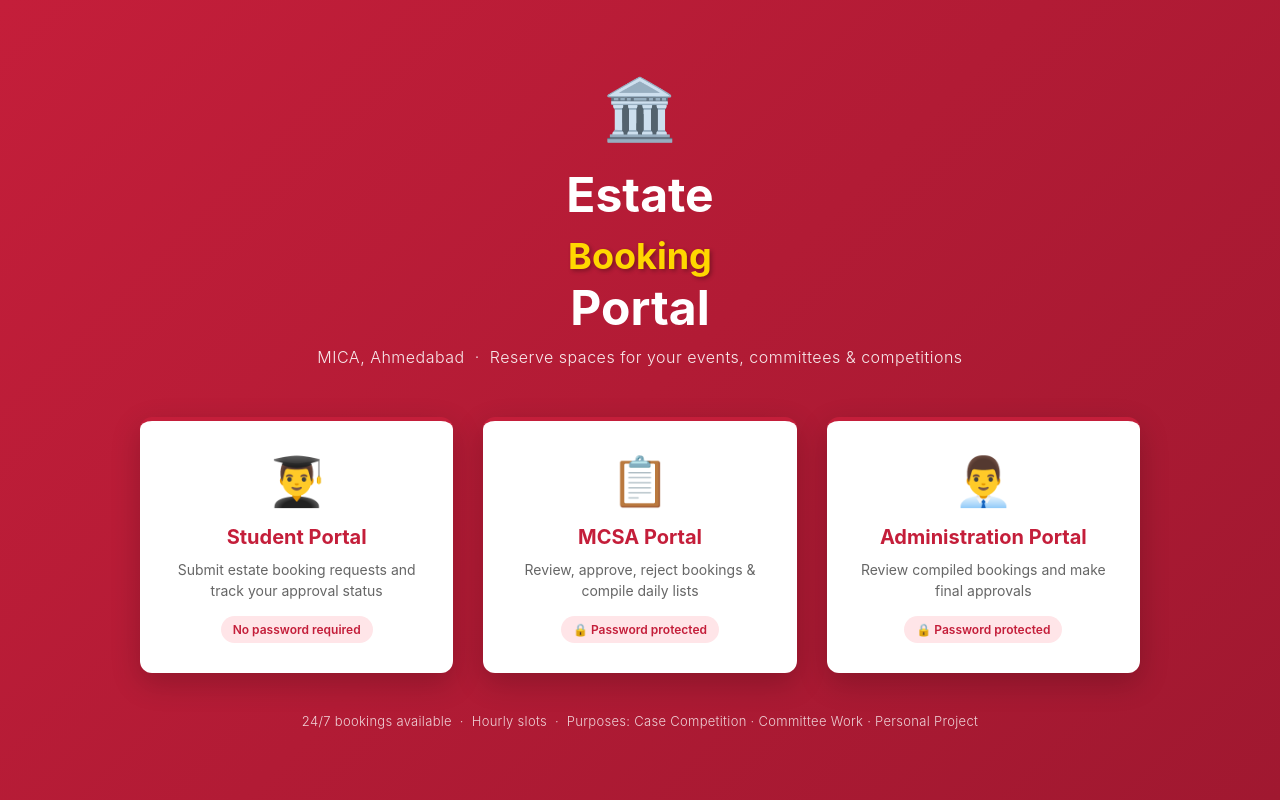
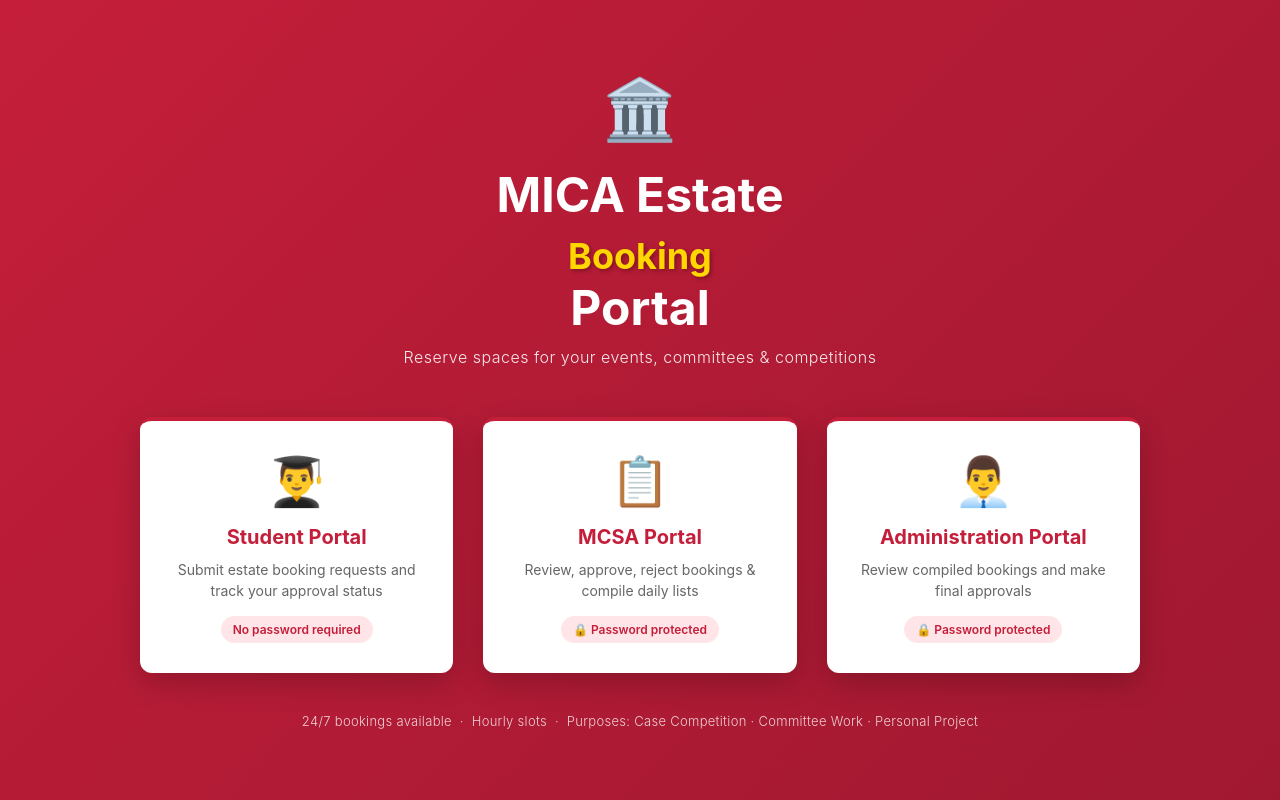
Before and after one commit to Khushi-2031/MICA-Estate-Bookings, a plain HTML site: page index.html in a window 1280 px wide. Drawn offline with Linux system fonts and the light colour scheme.

Commit message:
Add files via upload

```diff
--- a/index.html
+++ b/index.html
@@ -10,8 +10,8 @@
 
 <div class="landing">
   <div class="landing-emblem">🏛️</div>
-  <h1>Estate <span>Booking</span> Portal</h1>
-  <p class="landing-sub">MICA, Ahmedabad &nbsp;·&nbsp; Reserve spaces for your events, committees &amp; competitions</p>
+  <h1>MICA Estate <span>Booking</span> Portal</h1>
+  <p class="landing-sub">Reserve spaces for your events, committees &amp; competitions</p>
 
   <div class="portal-cards">
     <a href="student.html" class="portal-card">
```
Also changed, not shown: administration.html (+2 -2 lines), mcsa.html (+2 -2 lines).
